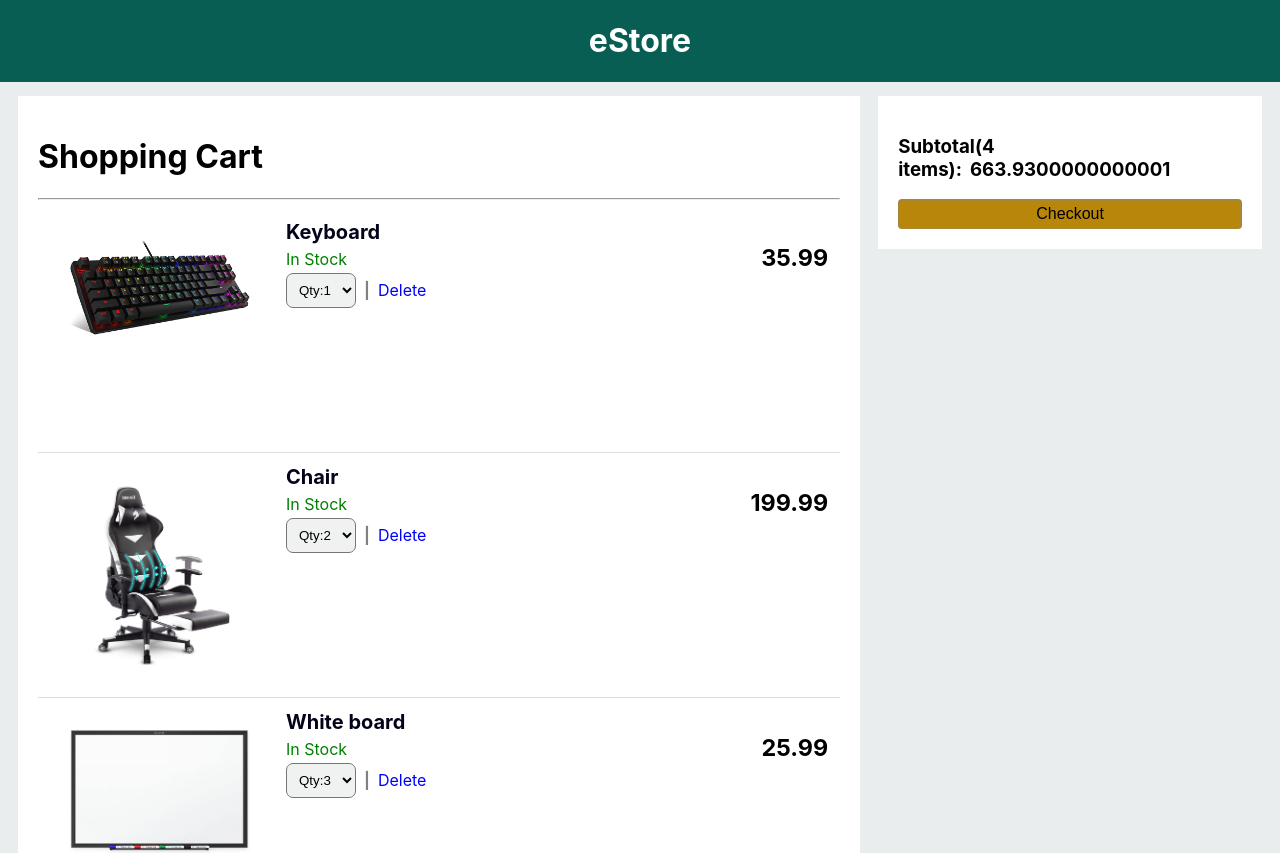
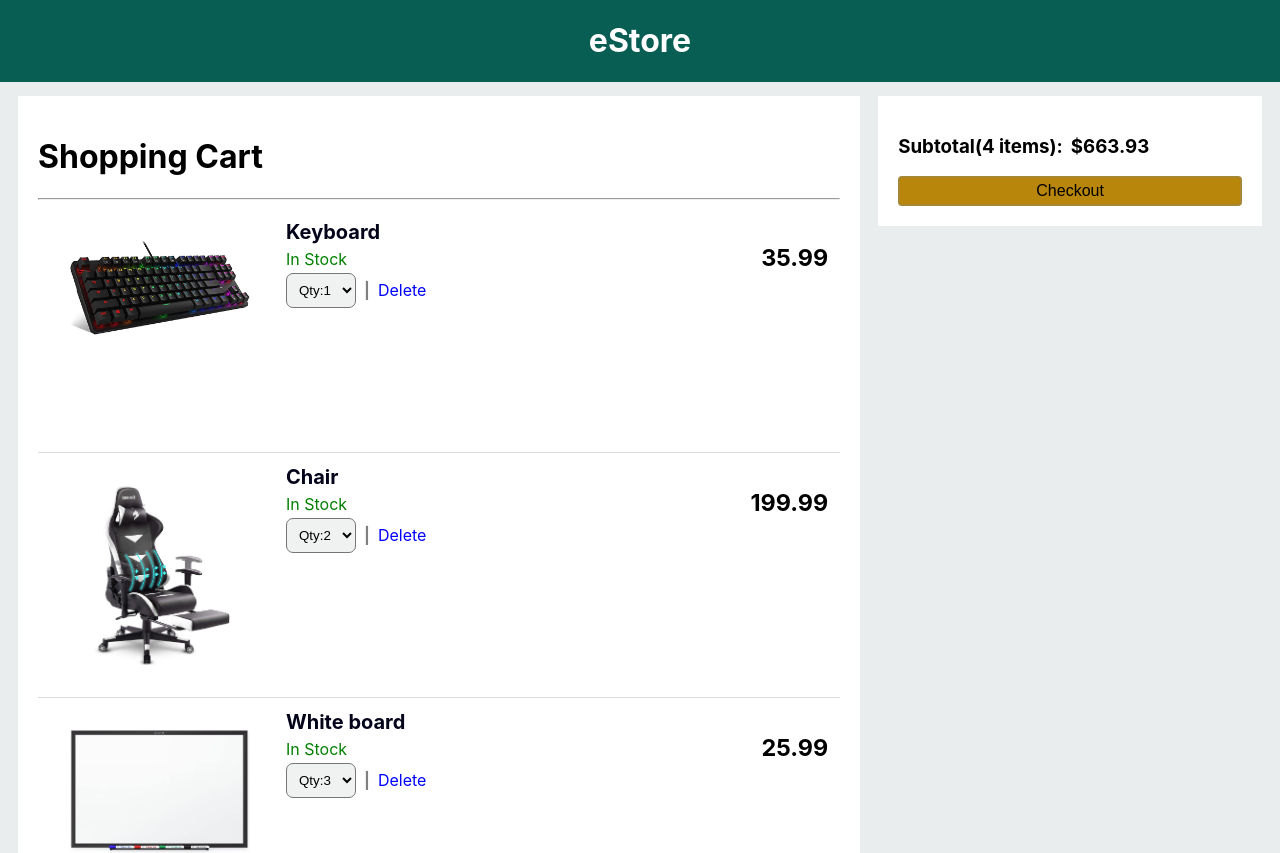
Before and after one commit to Rashmita2/eStore-Shopping-Cart, a React (Create React App) app: page / in a window 1280 px wide. Shown: the top 853 px of the page. Built offline with nearby package versions, Linux system fonts and the light colour scheme.

Commit message:
number format

```diff
--- a/package.json
+++ b/package.json
@@ -8,6 +8,7 @@
     "@testing-library/user-event": "^12.1.10",
     "react": "^17.0.1",
     "react-dom": "^17.0.1",
+    "react-number-format": "^4.4.4",
     "react-scripts": "4.0.2",
     "web-vitals": "^1.0.1"
   },
--- a/src/components/CartTotal.js
+++ b/src/components/CartTotal.js
@@ -1,5 +1,6 @@
 import React from 'react'
 import './CartTotal.css'
+import NumberFormat from 'react-number-format';
 function CartTotal({ items }) {
     const TotalAmount = () => {
        //set total price to 0 and loop all the items, add it with quantity and return it.
@@ -12,7 +13,9 @@ function CartTotal({ items }) {
     return (
         <div className="CartTotal">
                 <h3>Subtotal({items.length} items):
-                <span className="price">{TotalAmount()}</span>
+                <span className="price">
+                <NumberFormat value={TotalAmount()} displayType={'text'} thousandSeparator={true} prefix={'$'} decimalScale={2}/>
+                </span>
                 </h3>
                 <button className="btn1">Checkout</button>
             </div>
```
Also changed, not shown: 1 other file (tests, documents, lock files or other folders).
